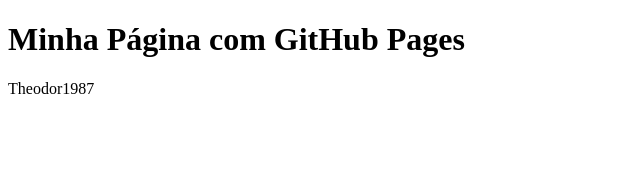
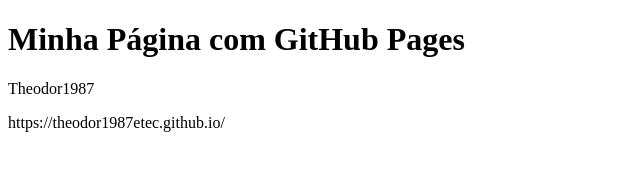
Before and after one commit to Theodor1987/theodor1987etec.github.io, a plain HTML site: page index.html in a window 1280 px wide. Shown: the whole page, without its empty margins (0-640 px from the left). Drawn offline with Linux system fonts and the light colour scheme.

Commit message:
Update index.html

```diff
--- a/index.html
+++ b/index.html
@@ -9,3 +9,4 @@
     <p>Theodor1987</p>
 </body>
 </html>
+https://theodor1987etec.github.io/
```
